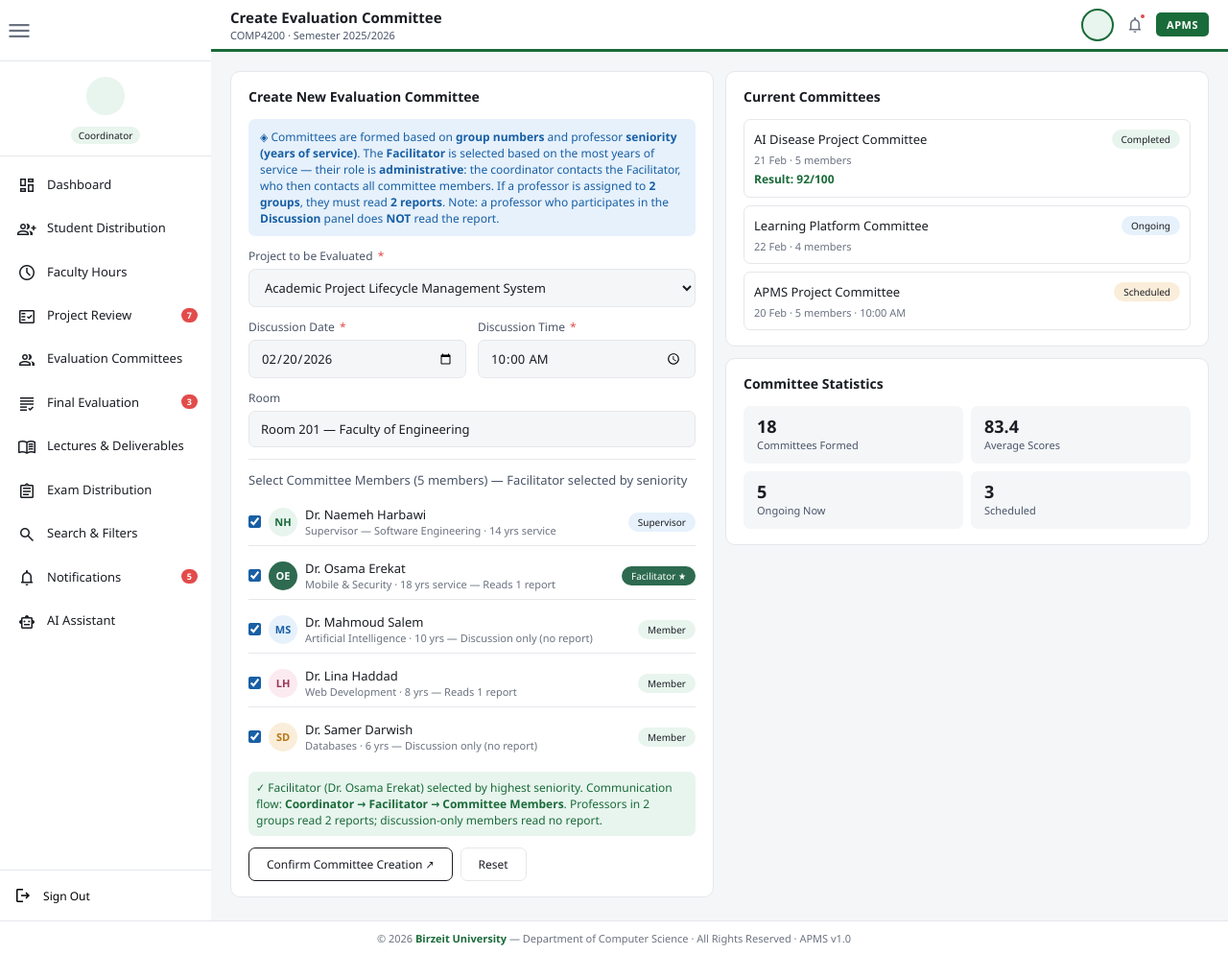
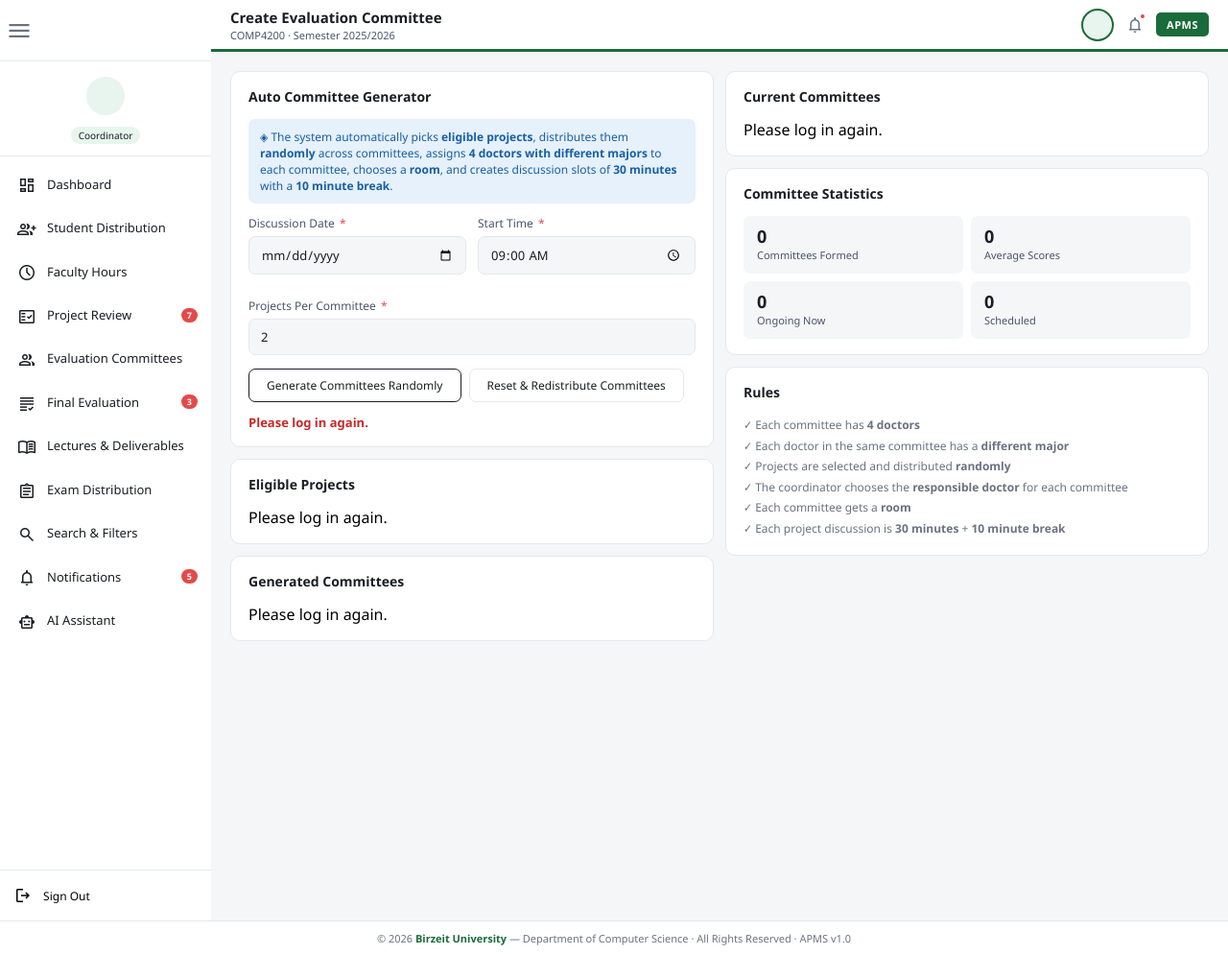
Before and after one commit to Rahaf-Badwan/Graduation_Project, a Flask app: template templates/coordinator/committee.html in a window 1280 px wide. Shown: the whole page at 96% size. Run offline with Flask 3, Linux system fonts and the light colour scheme; the template is opened without the code that fills it, so the values that code supplies are empty.

Commit message:
Update committee.html

```diff
--- a/templates/coordinator/committee.html
+++ b/templates/coordinator/committee.html
@@ -9,111 +9,99 @@
   <div class="two-col u-d1e999ac">
     <div>
       <div class="card">
-<div class="card-hd"><span class="card-title">Create New Evaluation Committee</span></div>
+        <div class="card-hd">
+          <span class="card-title">Auto Committee Generator</span>
+        </div>
+
         <div class="u-0ffd9126" style="margin-bottom:12px">
-  ◈ Committees are formed based on <b>group numbers</b> and professor <b>seniority (years of service)</b>. The <b>Facilitator</b> is selected based on the most years of service — their role is <b>administrative</b>: the coordinator contacts the Facilitator, who then contacts all committee members. If a professor is assigned to <b>2 groups</b>, they must read <b>2 reports</b>. Note: a professor who participates in the <b>Discussion</b> panel does <b>NOT</b> read the report.
+          ◈ The system automatically picks <b>eligible projects</b>, distributes them <b>randomly</b> across committees,
+          assigns <b>4 doctors with different majors</b> to each committee, chooses a <b>room</b>, and creates
+          discussion slots of <b>30 minutes</b> with a <b>10 minute break</b>.
         </div>
-<div class="field-wrap">
-<div class="field-label">Project to be Evaluated <span class="req">*</span></div>
-<select class="field-select">
-<option>Academic Project Lifecycle Management System</option>
-<option>AI-Based Disease Detection System</option>
-<option>Adaptive E-Learning Platform</option>
-</select>
-</div>
+
         <div class="form-grid">
           <div class="field-wrap">
             <div class="field-label">Discussion Date <span class="req">*</span></div>
-<input class="field-input" type="date" value="2026-02-20"/>
+            <input class="field-input" id="committeeDate" type="date" />
           </div>
+
           <div class="field-wrap">
-<div class="field-label">Discussion Time <span class="req">*</span></div>
-<input class="field-input" type="time" value="10:00"/>
+            <div class="field-label">Start Time <span class="req">*</span></div>
+            <input class="field-input" id="committeeStartTime" type="time" value="09:00" />
           </div>
         </div>
-<div class="field-wrap">
-<div class="field-label">Room</div>
-<input class="field-input" value="Room 201 — Faculty of Engineering"/>
+
+        <div class="field-wrap" style="margin-top:12px">
+          <div class="field-label">Projects Per Committee <span class="req">*</span></div>
+          <input class="field-input" id="projectsPerCommittee" type="number" min="1" value="2" />
         </div>
-<div class="u-35833a48">
-<div class="field-label u-88e55a61">Select Committee Members (5 members) — Facilitator selected by seniority</div>
-<div class="u-e47f6ecd">
-<div class="member-row">
-<input checked="" class="u-9999998c" type="checkbox"/>
-<div class="member-avatar u-2fa90a93">NH</div>
-<div class="u-d5e8c5f3"><div class="u-2e61148f">Dr. Naemeh Harbawi</div><div class="u-7d16b22c">Supervisor — Software Engineering · 14 yrs service</div></div>
-<span class="pill p-review u-49f06467">Supervisor</span>
+
+        <div class="btn-row" style="margin-top:14px">
+          <button class="btn btn-primary" type="button" onclick="generateCommittees()">Generate Committees
+            Randomly</button>
+          <button class="btn btn-outline" type="button" onclick="resetAndRedistributeCommittees()">
+            Reset & Redistribute Committees
+          </button>
+
         </div>
-<div class="member-row">
-<input checked="" class="u-9999998c" type="checkbox"/>
-<div class="member-avatar" style="background:#2d6a4f;color:#fff">OE</div>
-<div class="u-d5e8c5f3"><div class="u-2e61148f">Dr. Osama Erekat</div><div class="u-7d16b22c">Mobile &amp; Security · 18 yrs service — Reads 1 report</div></div>
-<span class="pill p-accepted u-49f06467" style="background:var(--c-green,#2d6a4f);color:#fff">Facilitator ★</span>
+
+        <div id="committeeMsg" style="margin-top:12px;font-size:13px"></div>
       </div>
-<div class="member-row">
-<input checked="" class="u-9999998c" type="checkbox"/>
-<div class="member-avatar u-7dd75b5a">MS</div>
-<div class="u-d5e8c5f3"><div class="u-2e61148f">Dr. Mahmoud Salem</div><div class="u-7d16b22c">Artificial Intelligence · 10 yrs — Discussion only (no report)</div></div>
-<span class="pill p-accepted u-49f06467">Member</span>
+
+      <div class="card">
+        <div class="card-hd"><span class="card-title">Eligible Projects</span></div>
+        <div class="u-e47f6ecd" id="eligibleProjectsBox">
+          <div>Loading...</div>
         </div>
-<div class="member-row">
-<input checked="" class="u-9999998c" type="checkbox"/>
-<div class="member-avatar u-fc4a5ad9">LH</div>
-<div class="u-d5e8c5f3"><div class="u-2e61148f">Dr. Lina Haddad</div><div class="u-7d16b22c">Web Development · 8 yrs — Reads 1 report</div></div>
-<span class="pill p-accepted u-49f06467">Member</span>
       </div>
-<div class="member-row u-5677897e">
-<input checked="" class="u-9999998c" type="checkbox"/>
-<div class="member-avatar u-01ebd179">SD</div>
-<div class="u-d5e8c5f3"><div class="u-2e61148f">Dr. Samer Darwish</div><div class="u-7d16b22c">Databases · 6 yrs — Discussion only (no report)</div></div>
-<span class="pill p-accepted u-49f06467">Member</span>
+
+      <div class="card">
+        <div class="card-hd"><span class="card-title">Generated Committees</span></div>
+        <div id="committeePlansBox">
+          <div>Loading...</div>
         </div>
       </div>
     </div>
-<div class="u-0e6ae46f">
-  ✓ Facilitator (Dr. Osama Erekat) selected by highest seniority. Communication flow: <b>Coordinator → Facilitator → Committee Members</b>. Professors in 2 groups read 2 reports; discussion-only members read no report.
+
+    <div>
+      <div class="card">
+        <div class="card-hd"><span class="card-title">Current Committees</span></div>
+        <div class="u-a10c5e0d" id="currentCommitteesBox">
+          <div>Loading...</div>
         </div>
-<div class="btn-row u-78f6f2c9">
-<button class="btn btn-primary" data-prompt="The coordinator created the APMS project evaluation committee and sent notifications to members and students ↗" type="button">Confirm Committee Creation ↗</button>
-<button class="btn btn-outline" type="button">Reset</button>
+      </div>
+
+      <div class="card">
+        <div class="card-hd"><span class="card-title">Committee Statistics</span></div>
+        <div class="u-e1357c22">
+          <div class="stat">
+            <div class="stat-num u-8351a61a" id="statCommitteesFormed">0</div>
+            <div class="stat-label">Committees Formed</div>
+          </div>
+          <div class="stat">
+            <div class="stat-num u-33340b68" id="statAverageScores">0</div>
+            <div class="stat-label">Average Scores</div>
+          </div>
+          <div class="stat">
+            <div class="stat-num u-a28c35c7" id="statOngoing">0</div>
+            <div class="stat-label">Ongoing Now</div>
+          </div>
+          <div class="stat">
+            <div class="stat-num u-c0077588" id="statScheduled">0</div>
+            <div class="stat-label">Scheduled</div>
           </div>
         </div>
       </div>
-<div>
+
       <div class="card">
-<div class="card-hd"><span class="card-title">Current Committees</span></div>
-<div class="u-a10c5e0d">
-<div class="u-2b587ae7">
-<div class="u-11730a65">
-<div class="u-2e61148f">AI Disease Project Committee</div>
-<span class="pill p-accepted u-49f06467">Completed</span>
-</div>
-<div class="u-7d16b22c">21 Feb · 5 members</div>
-<div class="u-99556c5c">Result: 92/100</div>
-</div>
-<div class="u-2b587ae7">
-<div class="u-11730a65">
-<div class="u-2e61148f">Learning Platform Committee</div>
-<span class="pill p-review u-49f06467">Ongoing</span>
-</div>
-<div class="u-7d16b22c">22 Feb · 4 members</div>
-</div>
-<div class="u-2b587ae7">
-<div class="u-11730a65">
-<div class="u-2e61148f">APMS Project Committee</div>
-<span class="pill p-pending u-49f06467">Scheduled</span>
-</div>
-<div class="u-7d16b22c">20 Feb · 5 members · 10:00 AM</div>
-</div>
-</div>
-</div>
-<div class="card">
-<div class="card-hd"><span class="card-title">Committee Statistics</span></div>
-<div class="u-e1357c22">
-<div class="stat"><div class="stat-num u-8351a61a">18</div><div class="stat-label">Committees Formed</div></div>
-<div class="stat"><div class="stat-num u-33340b68">83.4</div><div class="stat-label">Average Scores</div></div>
-<div class="stat"><div class="stat-num u-a28c35c7">5</div><div class="stat-label">Ongoing Now</div></div>
-<div class="stat"><div class="stat-num u-c0077588">3</div><div class="stat-label">Scheduled</div></div>
+        <div class="card-hd"><span class="card-title">Rules</span></div>
+        <div class="u-510af369">
+          ✓ Each committee has <b>4 doctors</b><br />
+          ✓ Each doctor in the same committee has a <b>different major</b><br />
+          ✓ Projects are selected and distributed <b>randomly</b><br />
+          ✓ The coordinator chooses the <b>responsible doctor</b> for each committee<br />
+          ✓ Each committee gets a <b>room</b><br />
+          ✓ Each project discussion is <b>30 minutes</b> + <b>10 minute break</b>
         </div>
       </div>
     </div>
```
Lines whose indentation alone changed are shown as unchanged.
